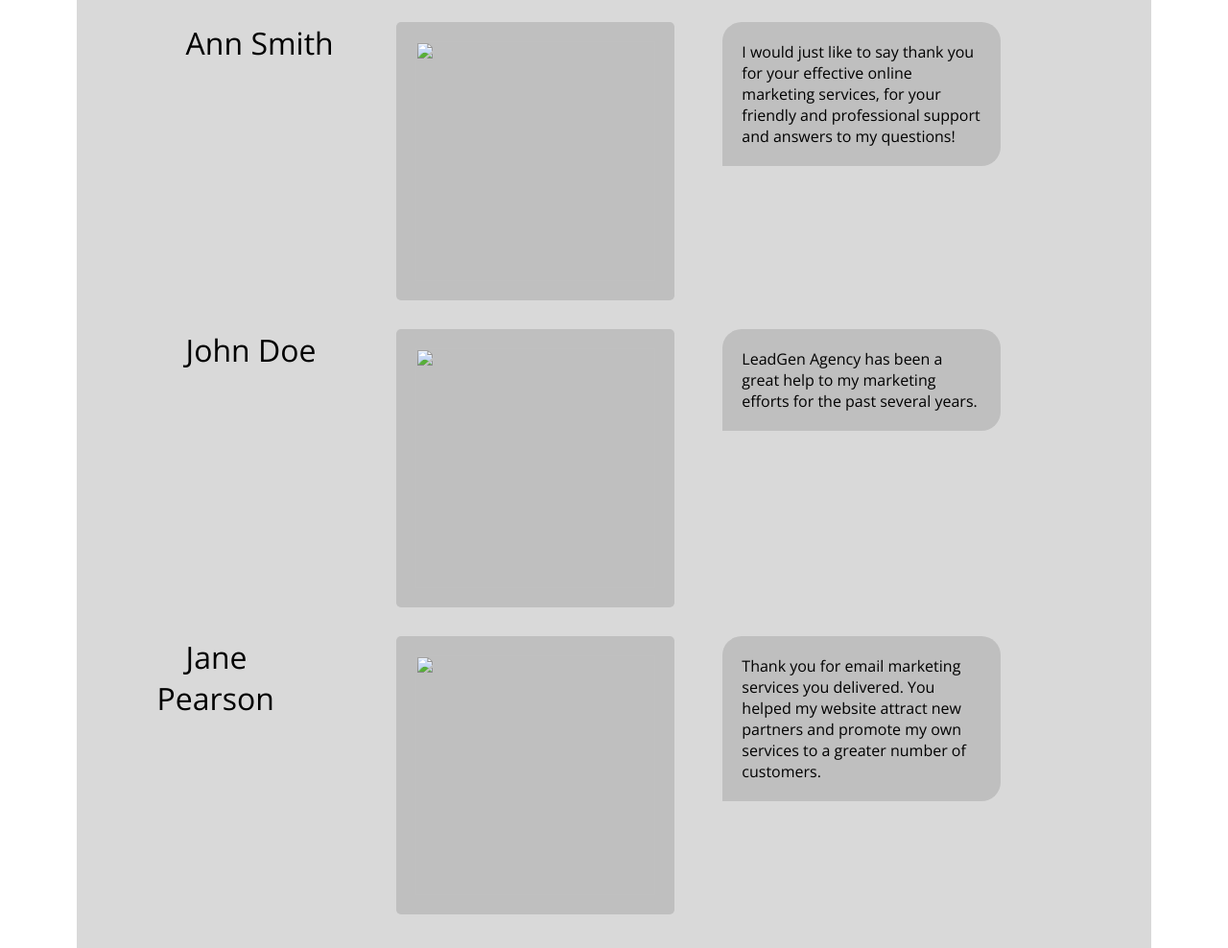
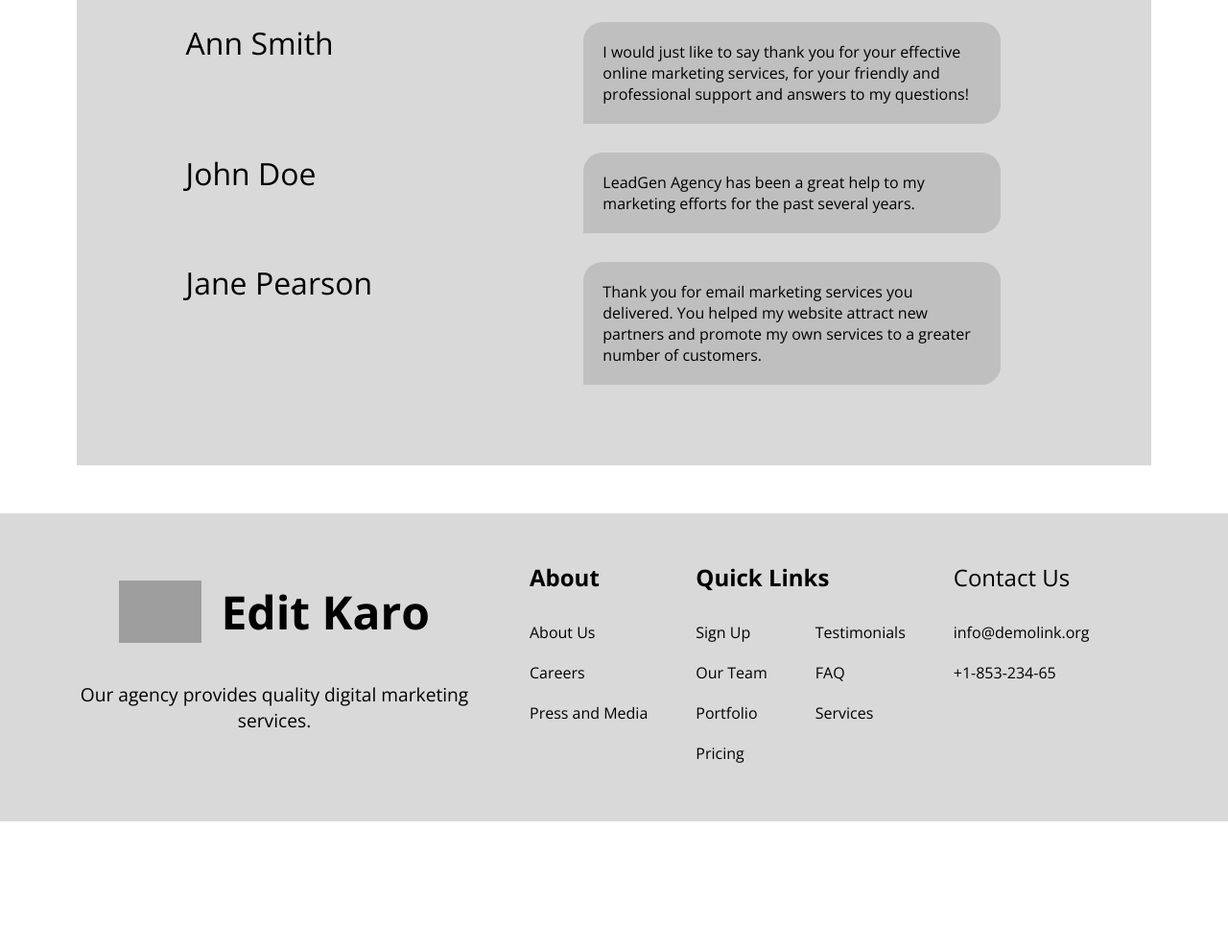
Before and after one commit to iam-i-j-k/Edit-karo.in, a plain HTML site: page index.html in a window 1280 px wide. Shown: the part 5084-6072 px from the top of the page at 96% size. After the commit the page ends 5940 px from the top, so only its background shows below. Drawn offline with nearby package versions, Linux system fonts and the light colour scheme; grey boxes are pictures that could not be loaded.

Commit message:
Update index.html

```diff
--- a/index.html
+++ b/index.html
@@ -140,24 +140,18 @@ allowfullscreen></iframe>
     <h2>Testimonials</h2>
     <div class="items">
       <div class="v1">
-        <p><strong>Ann Smith</strong></p>
-        <div class="image">
-          <img src="" alt="">
-        </div>
+        <p class="name"><strong>Ann Smith</strong></p>
+
         <p class="quote">I would just like to say thank you for your effective online marketing services, for your friendly and professional support and answers to my questions!</p>
       </div>
       <div class="v2">
-        <p><strong>John Doe</strong></p>
-        <div class="image">
-          <img src="" alt="">
-        </div>
+        <p class="name"><strong>John Doe</strong></p>
+
         <p class="quote">LeadGen Agency has been a great help to my marketing efforts for the past several years.</p>
       </div>
       <div class="v3">
-        <p><strong>Jane Pearson</strong></p>
-        <div class="image">
-          <img src="" alt="">
-        </div>
+        <p class="name"><strong>Jane Pearson</strong></p>
+
         <p class="quote">Thank you for email marketing services you delivered. You helped my website attract new partners and promote my own services to a greater number of customers.</p>
       </div>
     </div>
```
